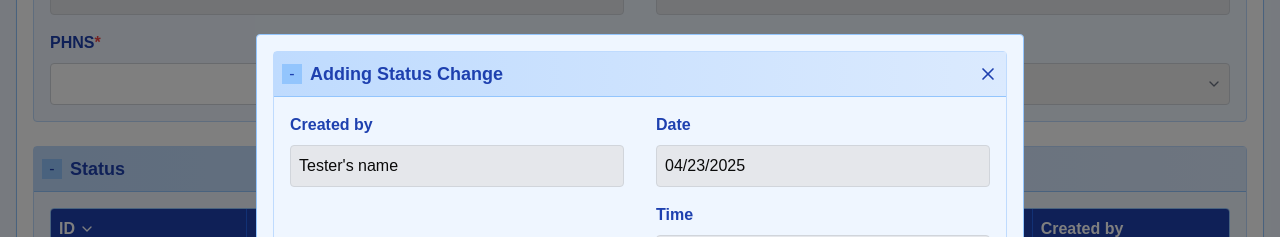
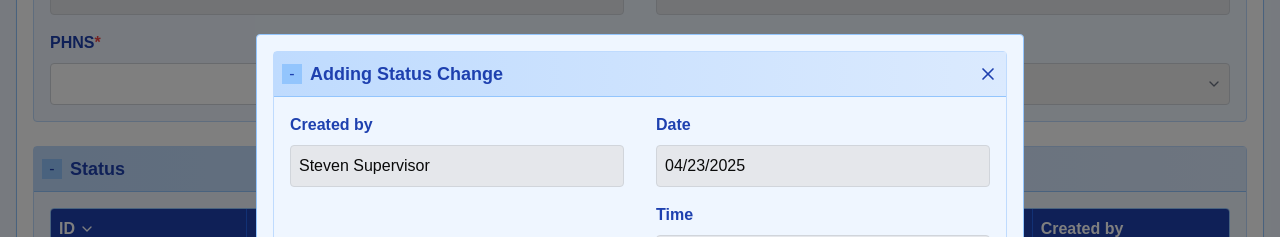
Before and after one commit to mariaboker/v0-LAC, a Next.js app: page / in a window 1280 px wide. Both pictures are taken after a click on the button "Add". Shown: the part 828-1065 px from the top of the page. Built offline with nearby package versions, Linux system fonts and the light colour scheme.

Commit message:
feat: update "Created by" name based on user group
Create function for name mapping and update form logic.

Co-authored-by: Maria <8136855+mariaboker@users.noreply.github.com>

```diff
--- a/disease-incident.tsx
+++ b/disease-incident.tsx
@@ -128,6 +128,18 @@ export default function DiseaseIncidentForm() {
     )
   }
 
+  // Get name based on user group
+  const getNameByUserGroup = (userGroup: string) => {
+    switch (userGroup) {
+      case "PHN":
+        return "Ana Nuse"
+      case "PHNS":
+        return "Steven Supervisor"
+      default:
+        return "Maria Kersanach"
+    }
+  }
+
   // Add new status entry
   const handleAddStatus = () => {
     if (!selectedStep || !selectedStatus) return
@@ -145,7 +157,7 @@ export default function DiseaseIncidentForm() {
       step: selectedStep,
       status: selectedStatus,
       dateTime: capturedDate, // Only use the date part
-      updatedBy: "Tester's name",
+      updatedBy: getNameByUserGroup(selectedUserGroup),
       notes: returnReason, // Always include the reason if provided
       userGroup: selectedUserGroup,
     }
@@ -565,7 +577,7 @@ export default function DiseaseIncidentForm() {
                       <label className="block text-blue-800 font-bold mb-2">Created by</label>
                       <input
                         type="text"
-                        value="Tester's name"
+                        value={getNameByUserGroup(selectedUserGroup)}
                         readOnly
                         className="w-full bg-gray-200 border border-gray-300 p-2 rounded"
                       />
```
